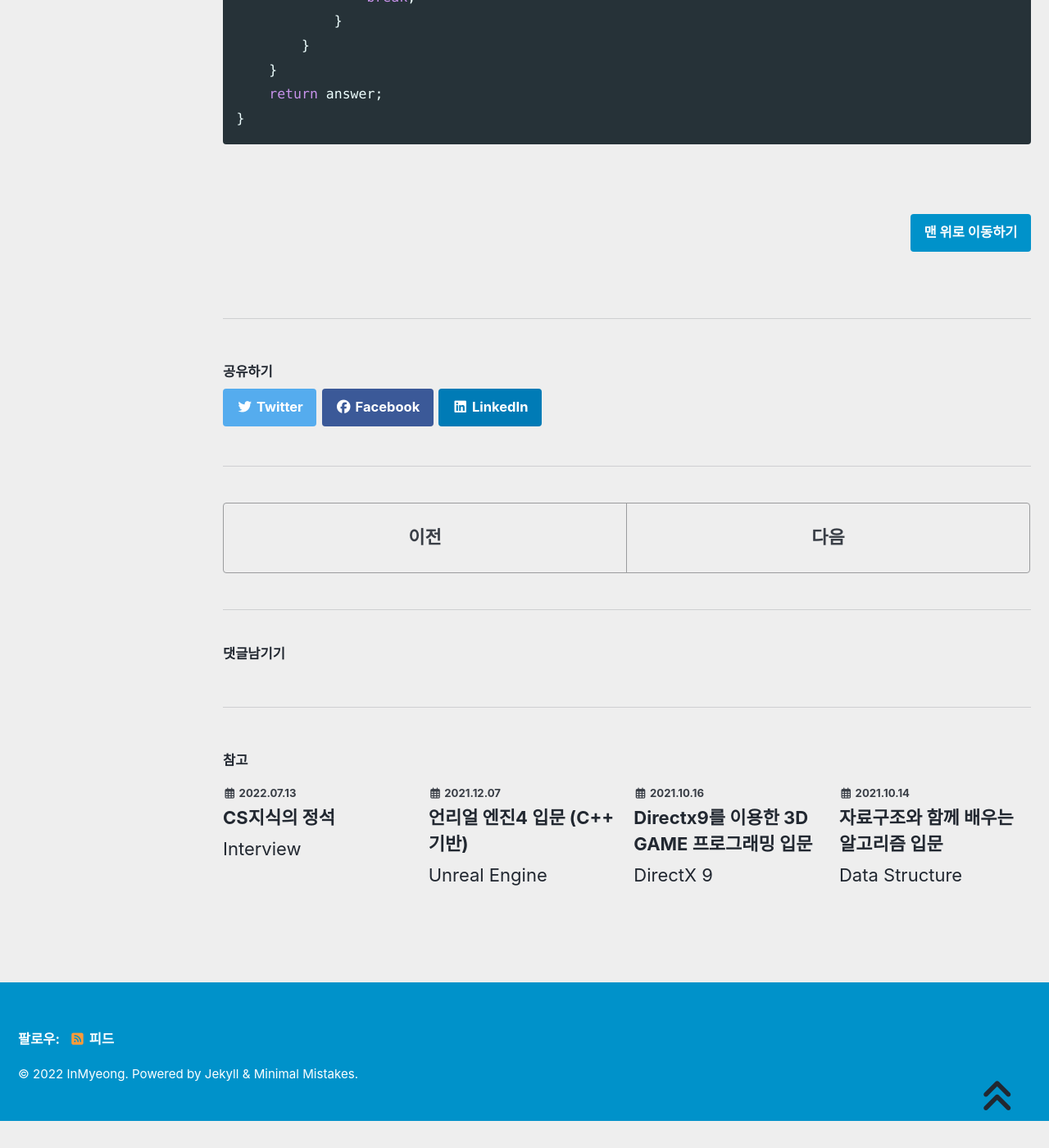
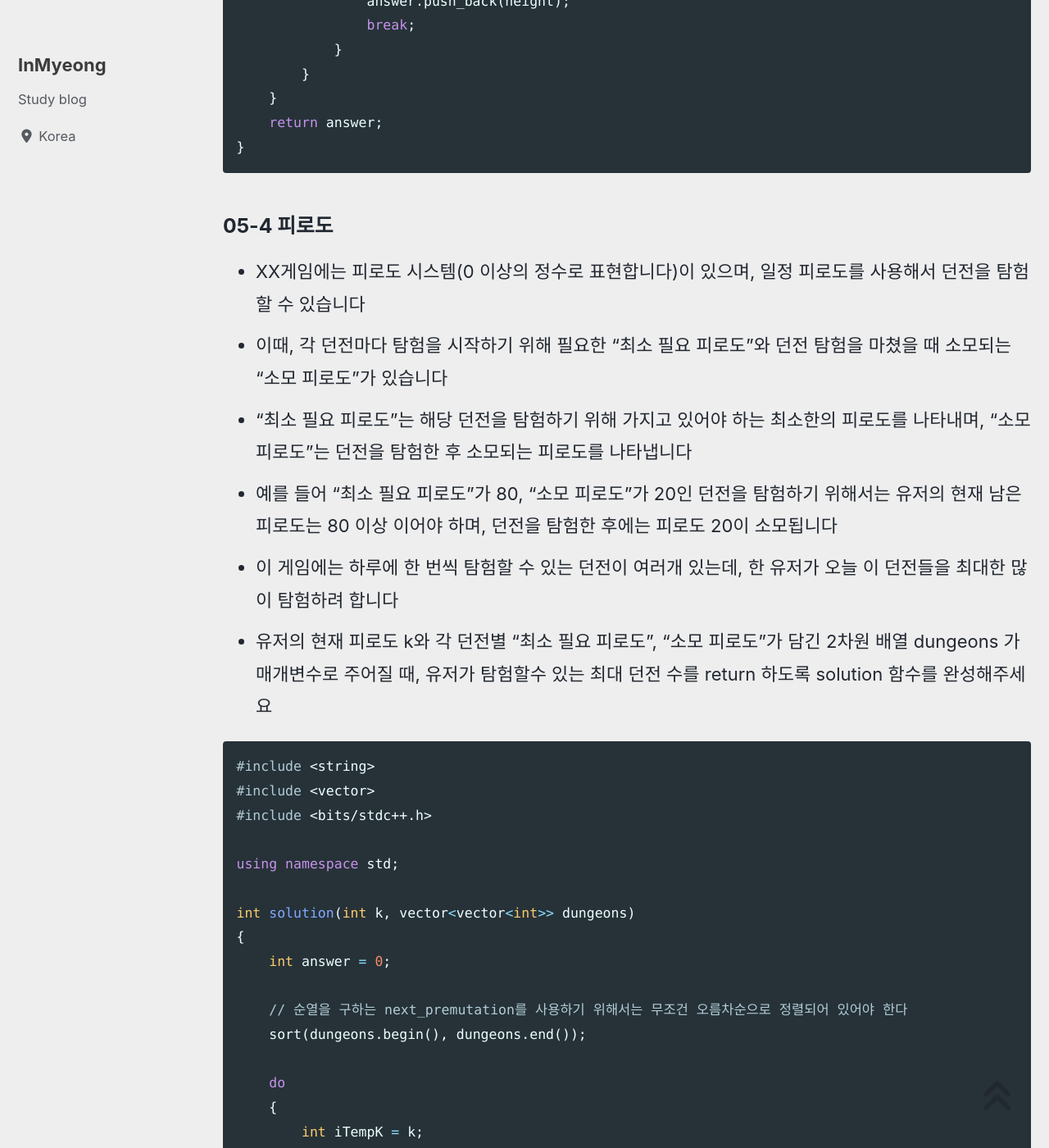
Before and after one commit to devMyeong/devMyeong.github.io, a Jekyll site: the page built from _posts/codingTest/2022-07-06-프로그래머스.md, in a window 1280 px wide and 1400 px high, scrolled down 30584 px. Shown: the whole window at 82% size. Built offline with Jekyll 4.4.1, drawn with Linux system fonts in a browser that asks for light colours; cached includes are drawn as plain includes; nearby versions of some CDN libraries; some web fonts are replaced; comment, search, counter and statistics services are not loaded; before the commit the page ends 31951 px from its top, so only the background shows below that; some of the changed text lies outside the part shown.

Commit message:
Docs : 프로그래머스 5-4 문제 해결, CS지식의정석 05-1 단원 정리

````diff
--- a/_posts/codingTest/2022-07-06-프로그래머스.md
+++ b/_posts/codingTest/2022-07-06-프로그래머스.md
@@ -898,6 +898,51 @@ vector<int> solution(int brown, int yellow)
 }
 ```
 
+### 05-4 피로도
+- XX게임에는 피로도 시스템(0 이상의 정수로 표현합니다)이 있으며, 일정 피로도를 사용해서 던전을 탐험할 수 있습니다
+- 이때, 각 던전마다 탐험을 시작하기 위해 필요한 "최소 필요 피로도"와 던전 탐험을 마쳤을 때 소모되는 "소모 피로도"가 있습니다
+- "최소 필요 피로도"는 해당 던전을 탐험하기 위해 가지고 있어야 하는 최소한의 피로도를 나타내며, "소모 피로도"는 던전을 탐험한 후 소모되는 피로도를 나타냅니다
+- 예를 들어 "최소 필요 피로도"가 80, "소모 피로도"가 20인 던전을 탐험하기 위해서는 유저의 현재 남은 피로도는 80 이상 이어야 하며, 던전을 탐험한 후에는 피로도 20이 소모됩니다
+- 이 게임에는 하루에 한 번씩 탐험할 수 있는 던전이 여러개 있는데, 한 유저가 오늘 이 던전들을 최대한 많이 탐험하려 합니다
+- 유저의 현재 피로도 k와 각 던전별 "최소 필요 피로도", "소모 피로도"가 담긴 2차원 배열 dungeons 가 매개변수로 주어질 때, 유저가 탐험할수 있는 최대 던전 수를 return 하도록 solution 함수를 완성해주세요
+
+```cpp
+#include <string>
+#include <vector>
+#include <bits/stdc++.h>
+
+using namespace std;
+
+int solution(int k, vector<vector<int>> dungeons)
+{
+    int answer = 0;
+
+    // 순열을 구하는 next_premutation를 사용하기 위해서는 무조건 오름차순으로 정렬되어 있어야 한다
+    sort(dungeons.begin(), dungeons.end());
+
+    do
+    {
+        int iTempK = k;
+        int iClearState = 0;
+        // 클리어한 스테이지 수를 체크한다
+        for(int i = 0; i < dungeons.size(); ++i)
+        {
+            if(dungeons[i][0] <= iTempK)
+            {
+                iTempK = iTempK - dungeons[i][1];
+                iClearState++;
+            }
+            else
+                break;
+        }
+        // 클리어한 스테이지 수가 현재까지의 최대치보다 크면 해당 값을 저장
+        if(answer < iClearState) answer = iClearState;
+    }while(next_permutation(dungeons.begin(),dungeons.end()));
+
+    return answer;
+}
+```
+
 <br>
 
 [맨 위로 이동하기](#){: .btn .btn--primary }{: .align-right}
````
Also changed, not shown: _posts/cs/2022-07-13-인프런-CS지식의정석.md (+10 -0 lines).
